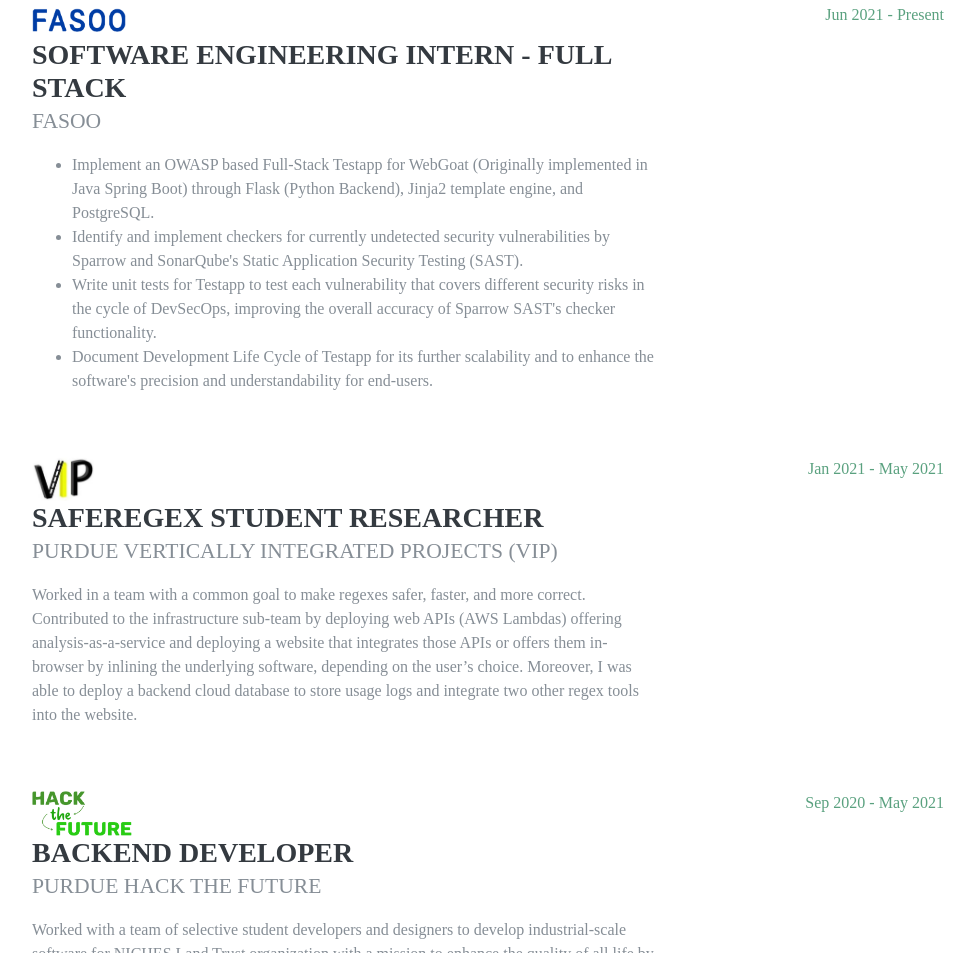
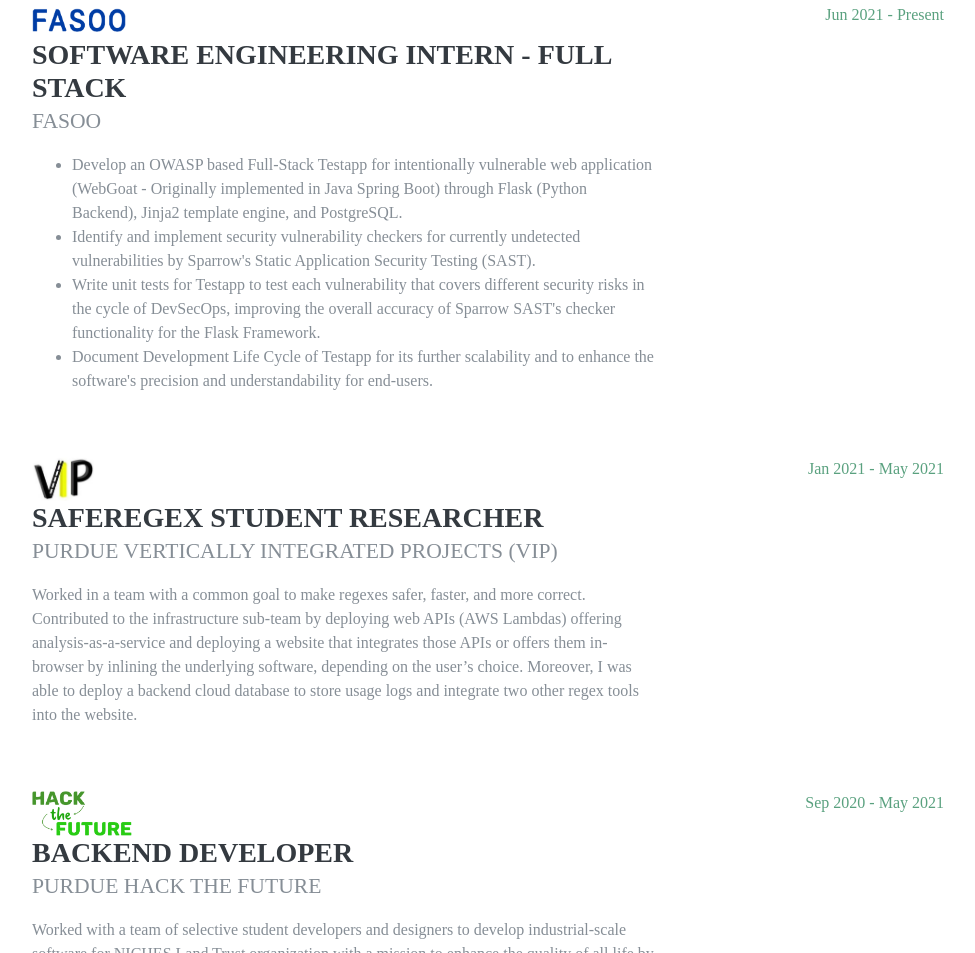
Before and after one commit to youngjun-yoo16/Old-Website, a plain HTML site: page index.html in a window 1280 px wide. Shown: the part 960-1913 px from the top of the page, without its empty margins (288-1263 px from the left). Drawn offline with nearby package versions, Linux system fonts and the light colour scheme; a web font is replaced by a local one.

Commit message:
Edited Fasoo Description

```diff
--- a/index.html
+++ b/index.html
@@ -137,12 +137,12 @@
 							<h3 class="mb-0">Software Engineering Intern - Full Stack</h3>
 							<div class="subheading mb-3">Fasoo</div>
                             <ul>
-                                <li>Implement an OWASP based Full-Stack Testapp for WebGoat (Originally implemented in Java Spring Boot) through
+                                <li>Develop an OWASP based Full-Stack Testapp for intentionally vulnerable web application (WebGoat - Originally implemented in Java Spring Boot) through
                                     Flask (Python Backend), Jinja2 template engine, and PostgreSQL.</li>
-                                <li>Identify and implement checkers for currently undetected security vulnerabilities by Sparrow and SonarQube's
+                                <li>Identify and implement security vulnerability checkers for currently undetected vulnerabilities by Sparrow's
                                     Static Application Security Testing (SAST).</li>
                                 <li>Write unit tests for Testapp to test each vulnerability that covers different security risks in the cycle of DevSecOps,
-                                    improving the overall accuracy of Sparrow SAST's checker functionality.</li>
+                                    improving the overall accuracy of Sparrow SAST's checker functionality for the Flask Framework.</li>
                                 <li>Document Development Life Cycle of Testapp for its further scalability and to enhance the
                                     software's precision and understandability for end-users.</li>
                             </ul>	</div>
```
